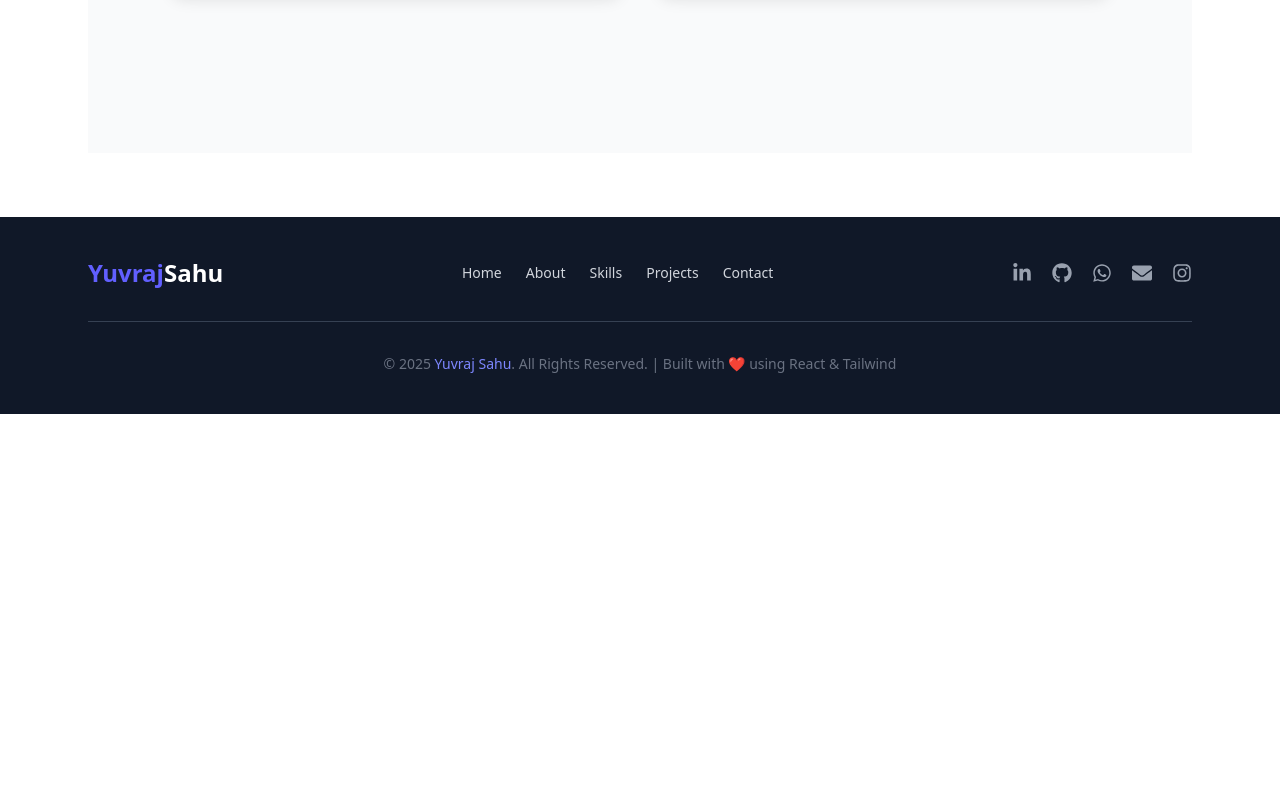
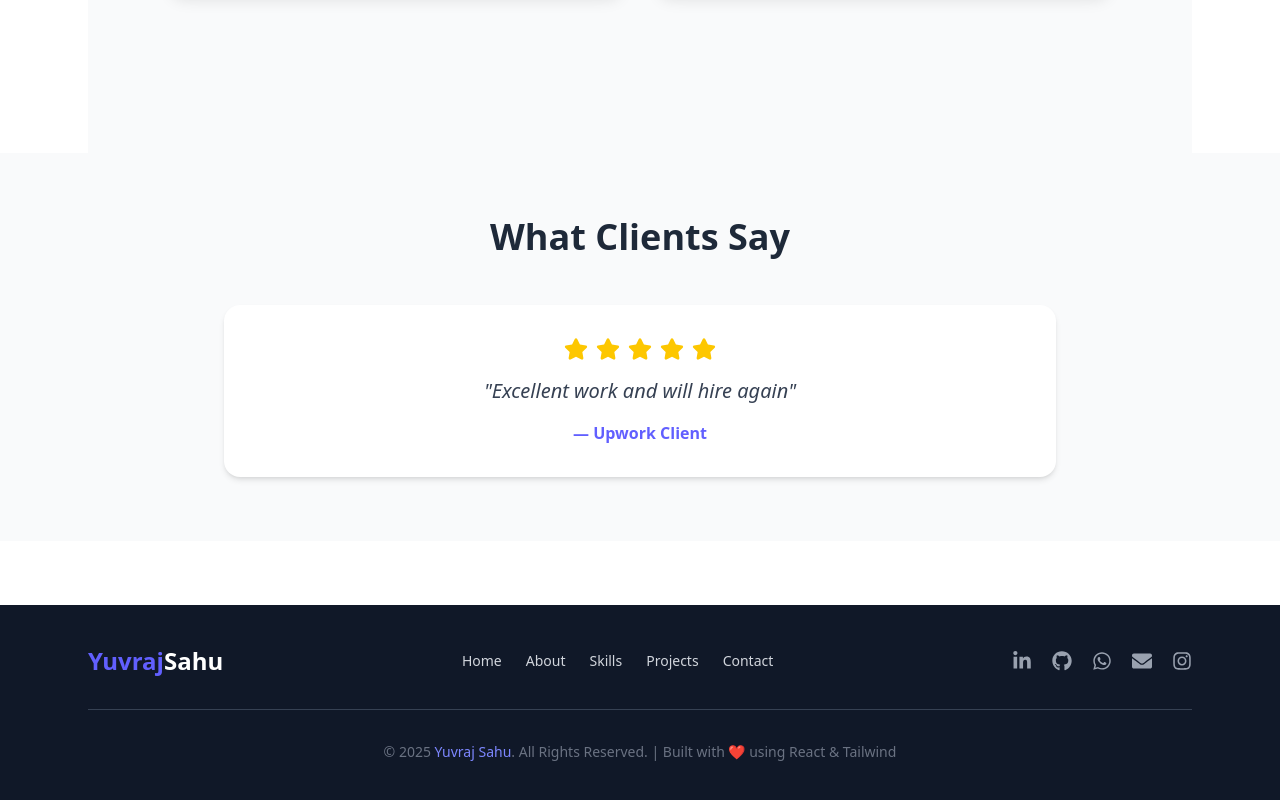
Before and after one commit to sahu-yuvraj001/PersonalPortfolio, a React (Vite) app: page / in a window 1280 px wide. Shown: the part 4807-5607 px from the top of the page. Before the commit the page ends 5221 px from the top, so only its background shows below. Built offline with nearby package versions, Linux system fonts and the light colour scheme.

Commit message:
updated portfolio

```diff
--- a/src/App.jsx
+++ b/src/App.jsx
@@ -9,6 +9,7 @@ import Skills from "./components/Skills";
 import Projects from "./components/projects";
 import Contact from "./components/Contact";
 import Footer from "./components/Footer";
+import Testimonial from "./components/Testimonial";
 
 function App() {
   const [count, setCount] = useState(0);
@@ -26,6 +27,7 @@ function App() {
             <Contact />
           </div>
         </main>
+        <Testimonial/>
         <Footer />
       </div>
     </>
--- /dev/null
+++ b/src/components/Testimonial.jsx
@@ -0,0 +1,56 @@
+import { motion } from "framer-motion";
+import { FaStar } from "react-icons/fa";
+
+const testimonials = [
+  {
+    client: "Upwork Client",
+    review: "Excellent work and will hire again",
+    rating: 5, // number of stars
+  },
+];
+
+export default function Testimonial() {
+  return (
+    <section id="testimonial" className="py-16 bg-gray-50">
+      <div className="max-w-4xl mx-auto px-4 sm:px-6 lg:px-8 text-center">
+        <motion.h2
+          initial={{ opacity: 0, y: -20 }}
+          whileInView={{ opacity: 1, y: 0 }}
+          transition={{ duration: 0.6 }}
+          className="text-3xl sm:text-4xl font-bold text-gray-800 mb-12"
+        >
+          What Clients Say
+        </motion.h2>
+
+        <div className="space-y-6">
+          {testimonials.map((testimonial, index) => (
+            <motion.div
+              key={index}
+              initial={{ opacity: 0, scale: 0.9 }}
+              whileInView={{ opacity: 1, scale: 1 }}
+              transition={{ duration: 0.5, delay: index * 0.1 }}
+              className="bg-white rounded-2xl shadow-md p-6 sm:p-8"
+            >
+              {/* Stars */}
+              <div className="flex justify-center mb-4">
+                {Array.from({ length: testimonial.rating }).map((_, i) => (
+                  <FaStar key={i} className="text-yellow-400 text-xl sm:text-2xl mx-1" />
+                ))}
+              </div>
+
+              {/* Review Text */}
+              <p className="text-gray-700 text-lg sm:text-xl italic mb-4">
+                "{testimonial.review}"
+              </p>
+
+              {/* Client Name */}
+              <span className="font-semibold text-indigo-500">
+                — {testimonial.client}
+              </span>
+            </motion.div>
+          ))}
+        </div>
+      </div>
+    </section>
+  );
+}
```
